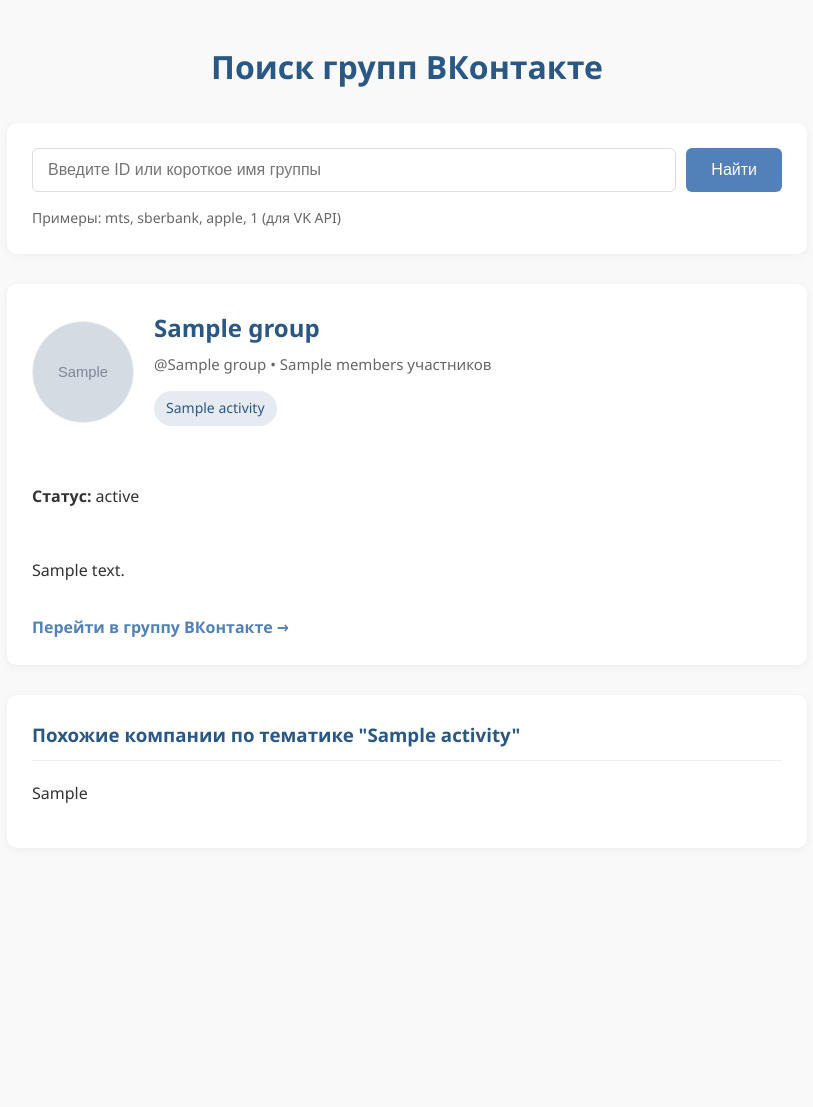
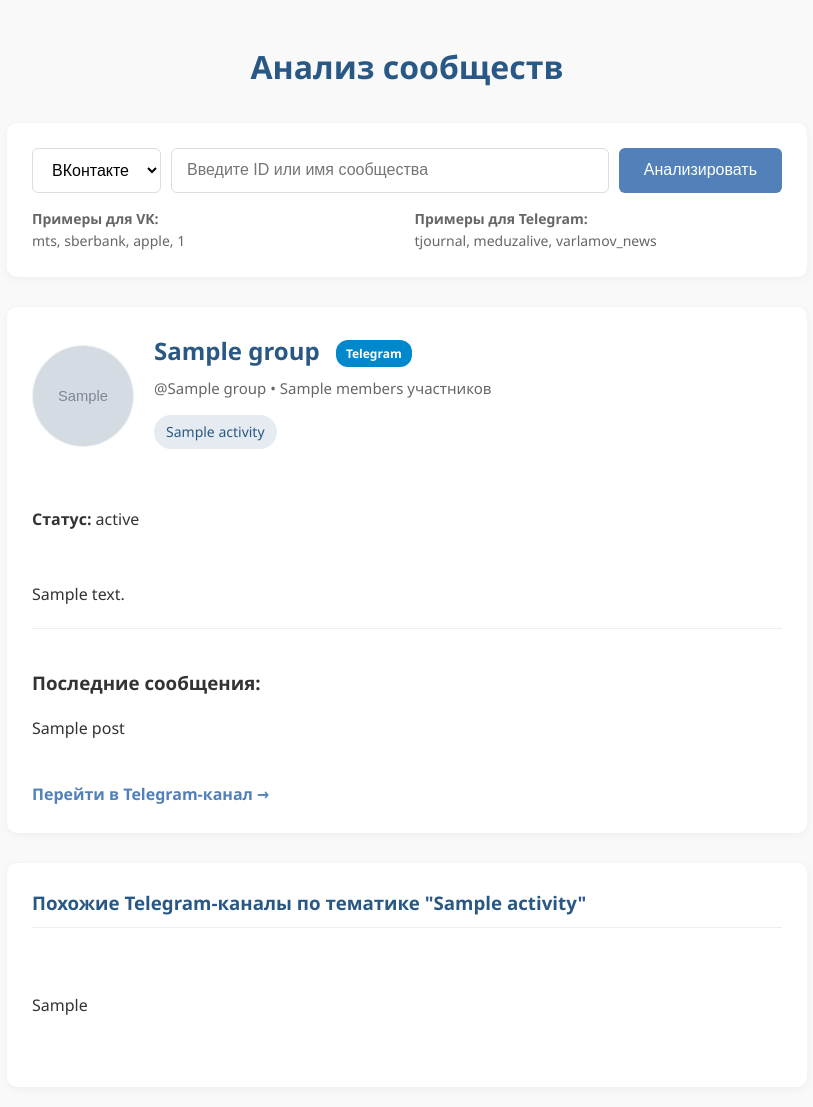
Before and after one commit to enteryourworld/hack, a Django app: template app/templates/group_info.html in a window 1280 px wide. Shown: the whole page, without its empty margins (233-1046 px from the left). Before the commit the page ends 803 px from the top, so only its background shows below. Run offline with Django 5.2, Linux system fonts and the light colour scheme; the template is opened without the code that fills it: most values are stand-ins (such as "Sample title", 1, 10 or a date in 2020); grey boxes marked "Sample" are stand-in pictures.

Commit message:
Update group_info.html

```diff
--- a/app/templates/group_info.html
+++ b/app/templates/group_info.html
@@ -3,7 +3,7 @@
 <head>
     <meta charset="UTF-8">
     <meta name="viewport" content="width=device-width, initial-scale=1.0">
-    <title>Поиск групп ВКонтакте</title>
+    <title>Анализ сообществ</title>
     <style>
         body {
             font-family: 'Segoe UI', Tahoma, Geneva, Verdana, sans-serif;
@@ -32,6 +32,15 @@
         .search-form {
             display: flex;
             gap: 10px;
+        }
+
+        .source-selector {
+            padding: 12px 15px;
+            font-size: 16px;
+            border: 1px solid #ddd;
+            border-radius: 6px;
+            background-color: white;
+            cursor: pointer;
         }
 
         .search-input {
@@ -67,6 +76,12 @@
             margin-top: 15px;
             font-size: 14px;
             color: #666;
+            display: flex;
+            gap: 15px;
+        }
+
+        .example-block {
+            flex: 1;
         }
 
         .error-message {
@@ -134,10 +149,32 @@
             text-decoration: none;
             font-weight: bold;
             margin-top: 10px;
+            transition: color 0.3s;
         }
 
         .group-link:hover {
+            color: #3a6ea5;
             text-decoration: underline;
+        }
+
+        .source-badge {
+            display: inline-block;
+            padding: 4px 10px;
+            border-radius: 12px;
+            font-size: 12px;
+            font-weight: bold;
+            margin-left: 10px;
+            vertical-align: middle;
+        }
+
+        .vk-badge {
+            background-color: #0077ff;
+            color: white;
+        }
+
+        .tg-badge {
+            background-color: #0088cc;
+            color: white;
         }
 
         .similar-groups {
@@ -155,47 +192,34 @@
             border-bottom: 1px solid #eee;
         }
 
-        .similar-list {
-            display: grid;
-            grid-template-columns: repeat(auto-fill, minmax(250px, 1fr));
-            gap: 15px;
+        .ai-response {
+            white-space: pre-line;
+            line-height: 1.7;
         }
 
-        .similar-item {
-            display: flex;
-            align-items: center;
-            padding: 10px;
-            border-radius: 6px;
-            transition: background-color 0.2s;
+        .ai-response a {
+            color: #5181b8;
             text-decoration: none;
-            color: inherit;
         }
 
-        .similar-item:hover {
-            background-color: #f5f7fa;
+        .ai-response a:hover {
+            text-decoration: underline;
         }
 
-        .similar-avatar {
-            width: 50px;
-            height: 50px;
-            border-radius: 50%;
-            object-fit: cover;
-            margin-right: 15px;
+        .last-posts {
+            margin-top: 20px;
+            padding-top: 20px;
+            border-top: 1px solid #eee;
         }
 
-        .similar-info {
-            flex: 1;
+        .post {
+            margin-bottom: 15px;
+            padding-bottom: 15px;
+            border-bottom: 1px dashed #eee;
         }
 
-        .similar-name {
-            font-weight: bold;
-            margin-bottom: 3px;
-            color: #2a5885;
-        }
-
-        .similar-members {
-            font-size: 13px;
-            color: #666;
+        .post:last-child {
+            border-bottom: none;
         }
 
         @media (max-width: 600px) {
@@ -213,28 +237,40 @@
                 margin-bottom: 15px;
             }
 
-            .similar-list {
-                grid-template-columns: 1fr;
+            .examples {
+                flex-direction: column;
+                gap: 5px;
             }
         }
     </style>
 </head>
 <body>
-    <h1>Поиск групп ВКонтакте</h1>
+    <h1>Анализ сообществ</h1>
 
     <div class="search-container">
         <form method="POST" class="search-form">
             {% csrf_token %}
+            <select name="source" class="source-selector">
+                <option value="vk" {% if group.source == 'vk' %}selected{% endif %}>ВКонтакте</option>
+                <option value="telegram" {% if group.source == 'telegram' %}selected{% endif %}>Telegram</option>
+            </select>
             <input type="text"
                    name="group_name"
                    class="search-input"
-                   placeholder="Введите ID или короткое имя группы"
+                   placeholder="Введите ID или имя сообщества"
                    value="{{ searched_name|default:'' }}"
                    required>
-            <button type="submit" class="search-button">Найти</button>
+            <button type="submit" class="search-button">Анализировать</button>
         </form>
         <div class="examples">
-            Примеры: mts, sberbank, apple, 1 (для VK API)
+            <div class="example-block">
+                <strong>Примеры для VK:</strong><br>
+                mts, sberbank, apple, 1
+            </div>
+            <div class="example-block">
+                <strong>Примеры для Telegram:</strong><br>
+                tjournal, meduzalive, varlamov_news
+            </div>
         </div>
     </div>
 
@@ -251,9 +287,17 @@
                     <img src="{{ group.photo }}" alt="{{ group.name }}" class="group-avatar">
                 {% endif %}
                 <div>
-                    <h2 class="group-title">{{ group.name }}</h2>
+                    <h2 class="group-title">
+                        {{ group.name }}
+                        <span class="source-badge {% if group.source == 'vk' %}vk-badge{% else %}tg-badge{% endif %}">
+                            {% if group.source == 'vk' %}VK{% else %}Telegram{% endif %}
+                        </span>
+                    </h2>
                     <div class="group-meta">
-                        @{{ group.screen_name }} • {{ group.members }} участников
+                        @{{ group.screen_name }}
+                        {% if group.members %}
+                            • {{ group.members }} участников
+                        {% endif %}
                     </div>
                     {% if group.activity %}
                         <div class="group-activity">
@@ -275,21 +319,31 @@
                 </div>
             {% endif %}
 
+            {% if group.last_posts %}
+                <div class="last-posts">
+                    <h3>Последние сообщения:</h3>
+                    {% for post in group.last_posts %}
+                        <div class="post">{{ post }}</div>
+                    {% endfor %}
+                </div>
+            {% endif %}
+
             <a href="{{ group.url }}" target="_blank" class="group-link">
-                Перейти в группу ВКонтакте →
+                Перейти в {% if group.source == 'vk' %}группу ВКонтакте{% else %}Telegram-канал{% endif %} →
             </a>
         </div>
 
-
         {% if gigachat_recommendations %}
             <div class="similar-groups">
-                <h3 class="similar-title">Похожие компании по тематике "{{ group.activity }}"</h3>
+                <h3 class="similar-title">
+                    Похожие {% if group.source == 'vk' %}компании ВКонтакте{% else %}Telegram-каналы{% endif %}
+                    {% if group.activity %}по тематике "{{ group.activity }}"{% endif %}
+                </h3>
                 <div class="ai-response">
                     {{ gigachat_recommendations|linebreaks }}
                 </div>
             </div>
         {% endif %}
     {% endif %}
-
 </body>
 </html>
```
